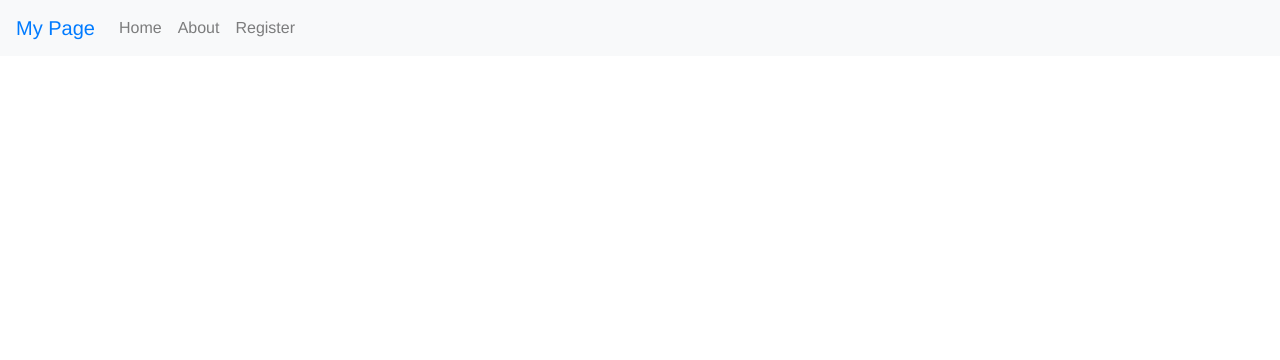
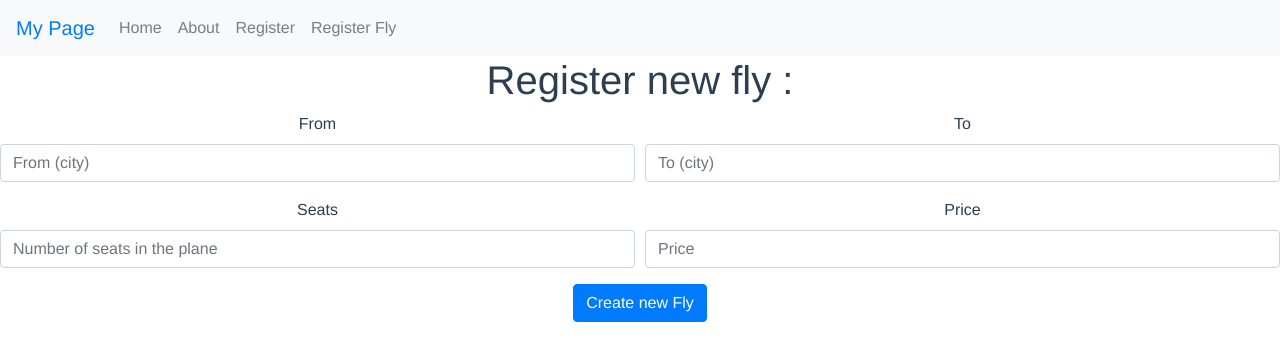
Before and after one commit to adrian1311/steeps, a Vue app: page /registerFly in a window 1280 px wide. Shown: the top 360 px of the page. Built offline with nearby package versions, Linux system fonts and the light colour scheme.

Commit message:
fly register add

```diff
--- a/src/App.vue
+++ b/src/App.vue
@@ -10,6 +10,7 @@
 			<router-link to="/"><a class="nav-item nav-link">Home</a></router-link>
 			<router-link to="/about"><a class="nav-item nav-link">About</a></router-link>
 			<router-link to="/register"><a class="nav-item nav-link">Register</a></router-link>
+			<router-link to="/registerFly"><a class="nav-item nav-link">Register Fly</a></router-link>
 		</div>
 		</div>
 	</nav>
--- a/src/router/index.js
+++ b/src/router/index.js
@@ -19,6 +19,11 @@ const routes = [
     path: '/register',
     name: 'register',
     component: () => import(/* webpackChunkName: "about" */ '../views/Register.vue')
+  },
+  {
+    path: '/registerFly',
+    name: 'registerFly',
+    component: () => import(/* webpackChunkName: "about" */ '../views/RegisterFly.vue')
   }
 ]
 
--- /dev/null
+++ b/src/views/RegisterFly.vue
@@ -0,0 +1,75 @@
+<template>
+  <div>
+    <h1>Register new fly : </h1>
+
+      <form>
+  <div class="form-row">
+    <div class="form-group col-md-6">
+      <label>From</label>
+      <input type="text" class="form-control" id="from_city" v-model="from_city" placeholder="From (city)">
+    </div>
+    <div class="form-group col-md-6">
+      <label >To</label>
+      <input type="text" class="form-control" id="to_city" v-model="to_city" placeholder="To (city)">
+    </div>
+  </div>
+  <div class="form-row">
+    <div class="form-group col-md-6">
+      <label>Seats</label>
+      <input type="text" class="form-control" id="seats" v-model="seats" placeholder="Number of seats in the plane">
+    </div>
+    <div class="form-group col-md-6">
+      <label >Price</label>
+      <input type="text" class="form-control" id="price" v-model="price" placeholder="Price">
+    </div>
+  </div>
+
+  <button type="submit" class="btn btn-primary" v-on:click="registerFly" >Create new Fly</button>
+</form>
+
+
+  </div>
+</template>
+<style>
+	@import "https://stackpath.bootstrapcdn.com/bootstrap/4.1.2/css/bootstrap.min.css";
+</style>
+<script type="application/javascript">
+
+  /*import http client*/
+   const axios = require('axios').default;
+
+
+  export default {
+
+	data() {
+
+      return {
+		    from_city: "",
+        to_city: "",
+        seats:"",
+        price:""
+
+      }
+    },
+
+    methods: {
+
+      registerFly() {
+		const url = "http://localhost:8080/api/createFly";
+	   axios.post(url, {
+                    from_city: this.from_city,
+                    to_city: this.to_city,
+                    seats: this.seats,
+                    price: this.price
+                })
+        .then(function (response) {
+          console.log(response);
+        })
+        .catch(function (error) {
+          console.log(error);
+        });
+      }
+
+    }
+  }
+</script>
```
